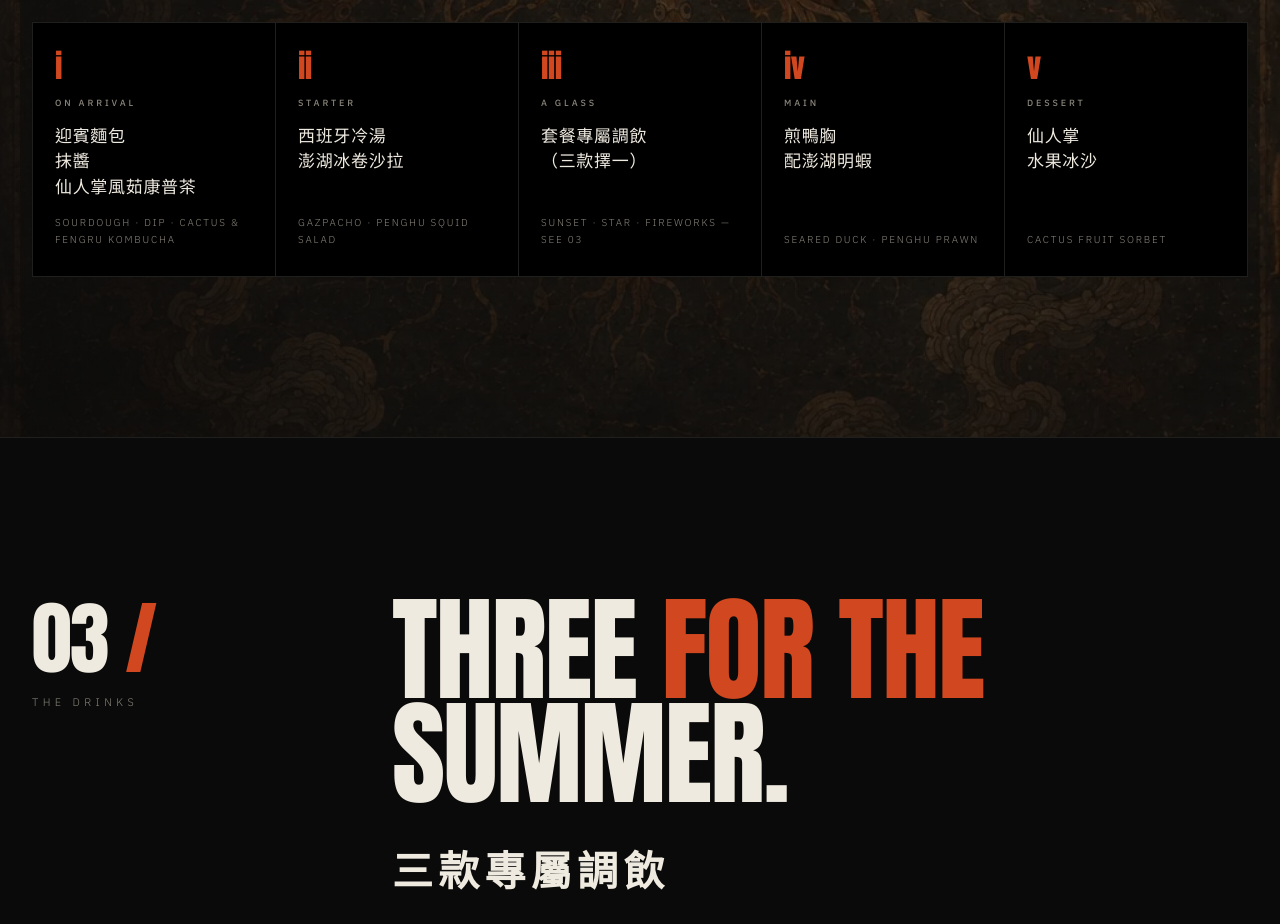
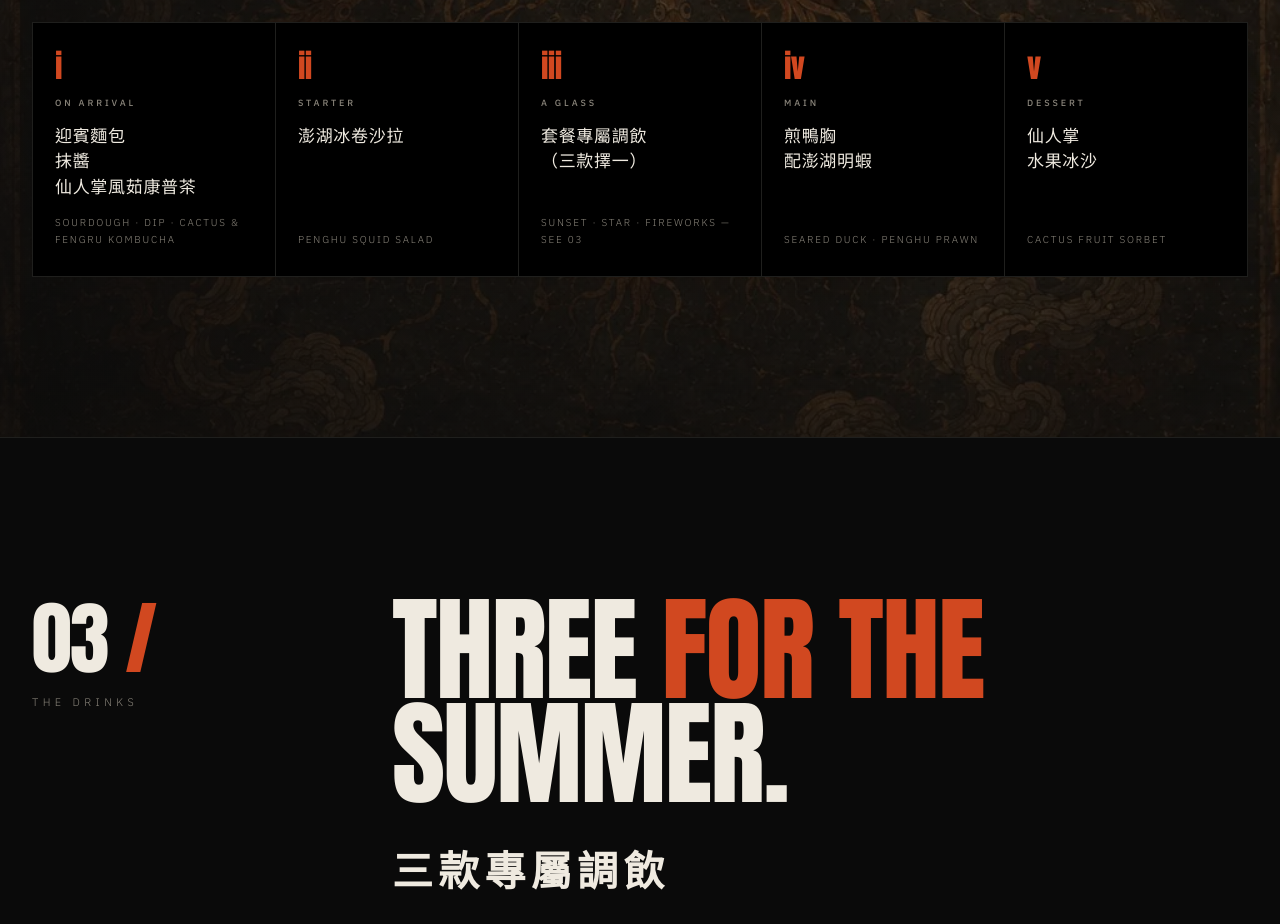
Before and after one commit to bethreewater/c7-fire-nights, a plain HTML site: page index.html in a window 1280 px wide. Shown: the part 4368-5292 px from the top of the page. Drawn offline with Linux system fonts and the light colour scheme; animation ran at ten frames a second.

Commit message:
Remove gazpacho from starter — 前菜 now just 澎湖冰卷沙拉
Co-Authored-By: Claude Opus 4.8 (1M context) <noreply@anthropic.com>

```diff
--- a/index.html
+++ b/index.html
@@ -1547,8 +1547,8 @@
     <div class="course-tile">
       <div class="num">ii</div>
       <div class="when">Starter</div>
-      <div class="zh">西班牙冷湯<br>澎湖冰卷沙拉</div>
-      <div class="en">Gazpacho · Penghu Squid Salad</div>
+      <div class="zh">澎湖冰卷沙拉</div>
+      <div class="en">Penghu Squid Salad</div>
     </div>
     <div class="course-tile">
       <div class="num">iii</div>
```
